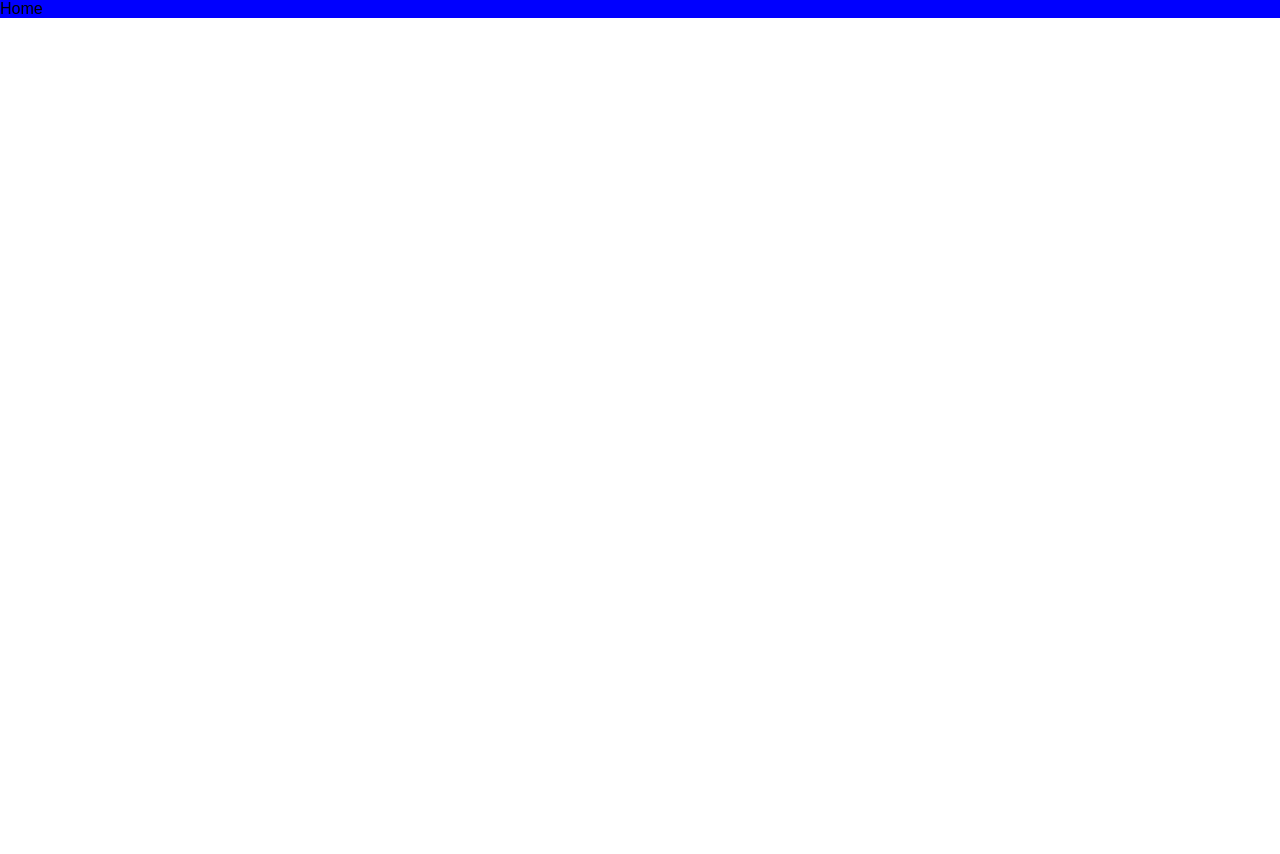
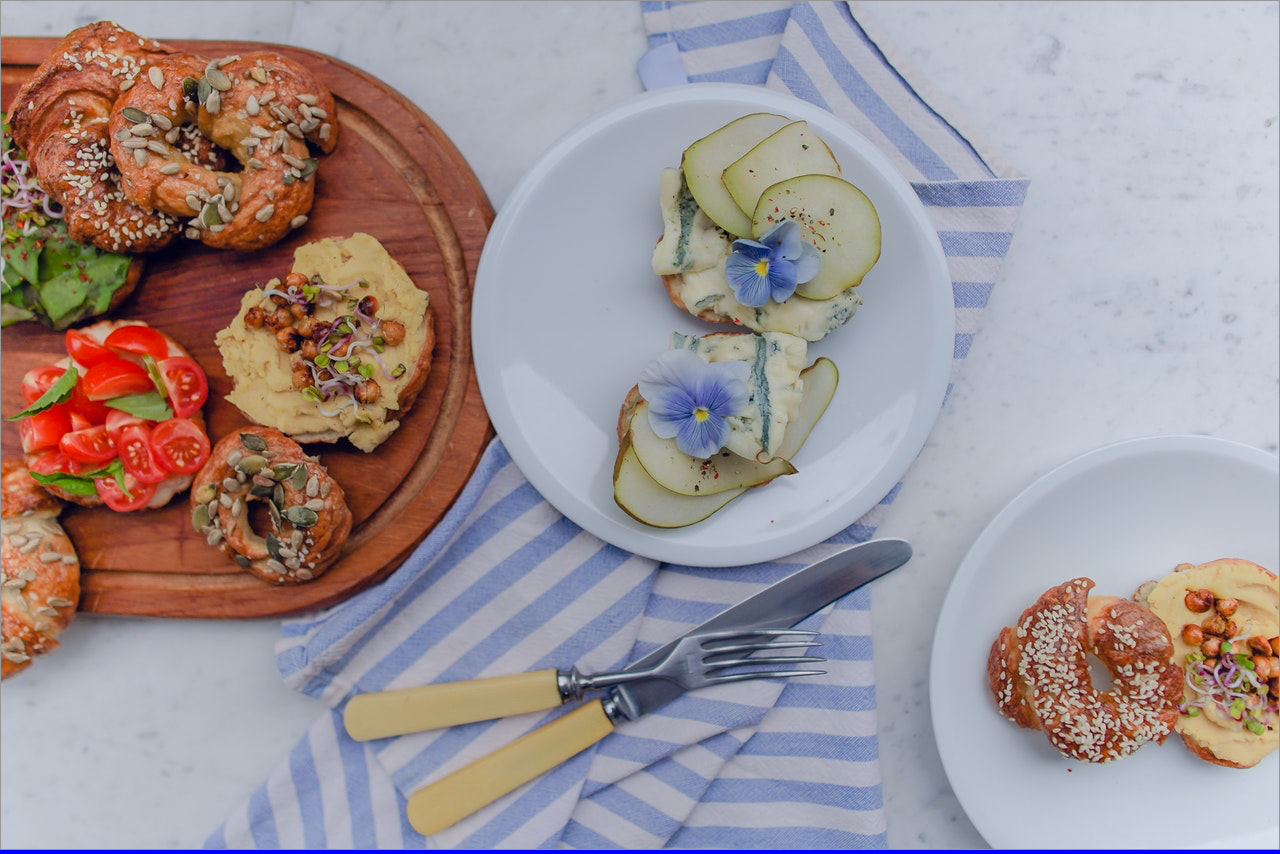
Before and after one commit to sidhantSharma12/Food-Website, a React (Create React App) app in the folder client/: page / in a window 1280 px wide. Before the commit the page ends 800 px from the top, so only its background shows below. Built offline with nearby package versions, Linux system fonts and the light colour scheme.

Commit message:
Images working

```diff
--- a/client/src/components/Home.jsx
+++ b/client/src/components/Home.jsx
@@ -1,15 +1,22 @@
 import React, { Component } from 'react';
 import { Switch, Route, Link } from 'react-router-dom';
+import Image from '../images/address.png'
 
 import '../css/home.css';
+//import '../images/address.png'
 
 class Home extends Component {
+
+   // function dirButton(props) {
+
+   // }
 
   render() {
     return (
 
-		    <div className="home"> Home </div>
-
+		    <div className="home">
+                <img src={Image} />
+            </div>
     );
   }
 }
```
Also changed, not shown: client/src/images/address.png (added).
